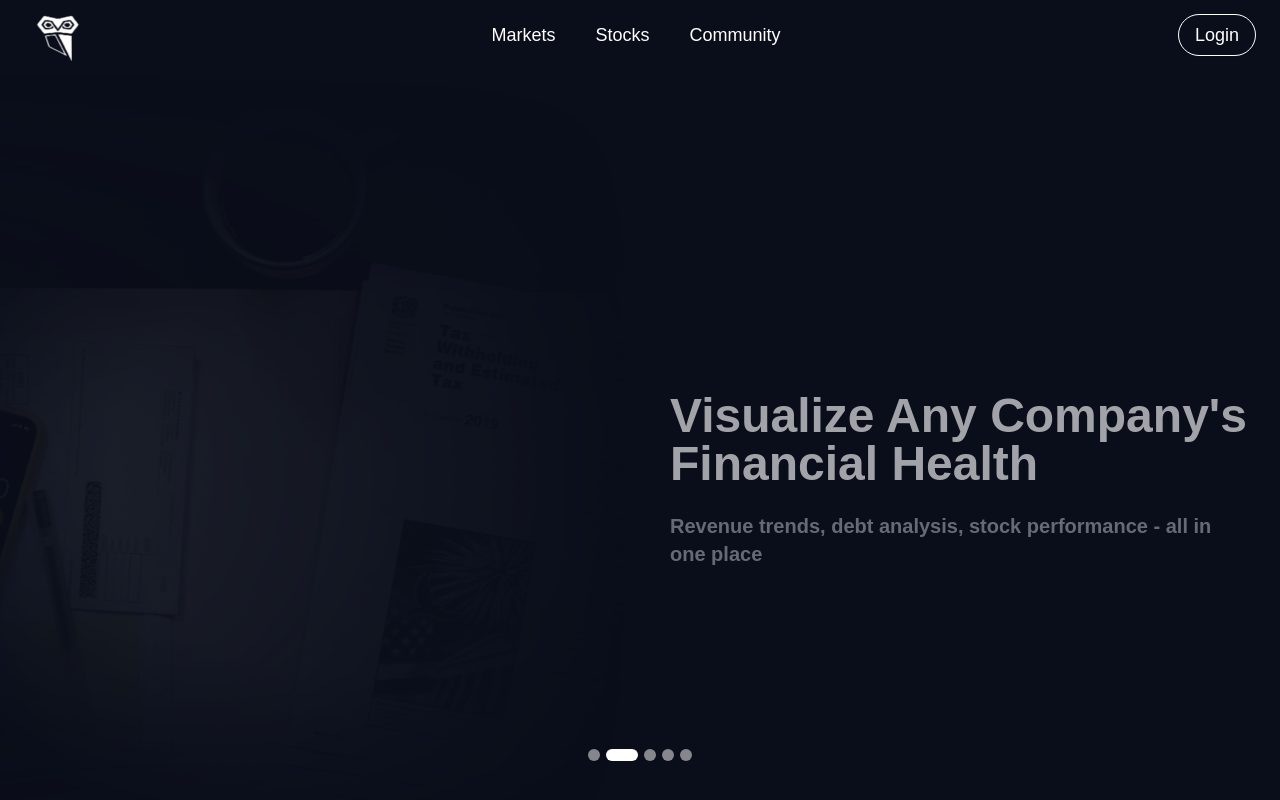
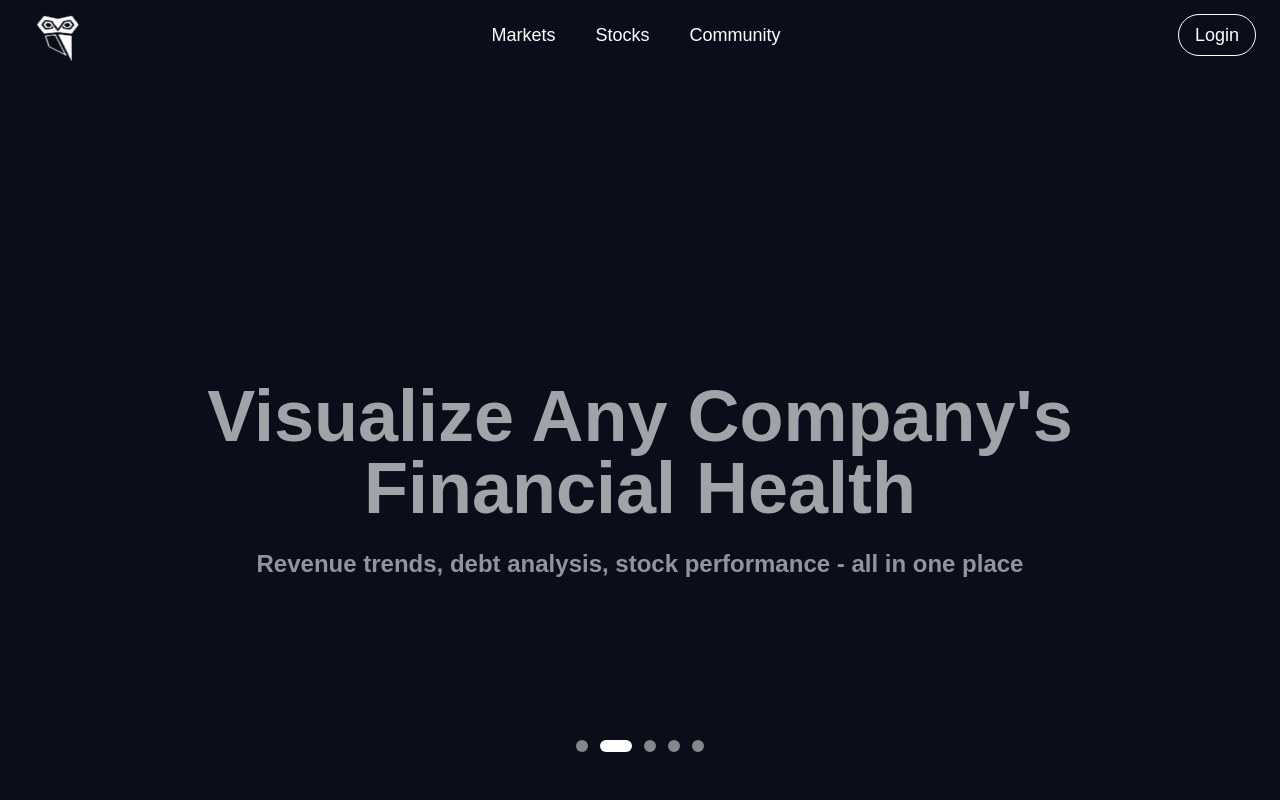
Before and after one commit to BasicallyManny/CapitolOwl, a Next.js app in the folder frontend/: page / in a window 1280 px wide. Shown: the top 800 px of the page. Built offline with nearby package versions, Linux system fonts and the light colour scheme.

Commit message:
removed images from hero need to have better images. Leaving it as is for now

```diff
--- a/frontend/src/app/homeComponents/hero.tsx
+++ b/frontend/src/app/homeComponents/hero.tsx
@@ -1,15 +1,13 @@
 "use client";
 
-import Image from "next/image";
 import STONKS from "@/app/assets/carouselImages/STONKS.png";
 import LEARN from "@/app/assets/carouselImages/learn.svg";
 import UNDERSTAND from "@/app/assets/carouselImages/understand.svg";
 import VISUALIZE from "@/app/assets/carouselImages/visualize.svg";
 import CapitolOwlLogo_1 from "@/app/assets/carouselImages/CapitolOwlLogo_1.svg"
 import type { StaticImageData } from "next/image";
-import { useState, useEffect } from "react";
+import { useState, useEffect, useMemo } from "react";
 import { motion, AnimatePresence } from "framer-motion";
-
 
 const Hero = () => {
     const images: Array<{ image: StaticImageData, HeroText: string, description: string }> = [
@@ -36,73 +34,60 @@ const Hero = () => {
         {
             image: CapitolOwlLogo_1,
             HeroText: "Ready to Invest Smarter?",
-            description: "Start your making smarter decisions today",
+            description: "Start making smarter decisions today",
         },
     ];
 
     const [currentImage, setCurrentImage] = useState(0);
-
+    const imagesLength = useMemo(() => images.length, [images.length]); // Memoize the length
     const goToSlide = (index: number) => {
-        setCurrentImage(index)
-    }
+        setCurrentImage(index);
+    };
 
     useEffect(() => {
         const interval = setInterval(() => {
-            setCurrentImage((currentImage + 1) % images.length);
+            setCurrentImage((prev) => (prev + 1) % images.length);
         }, 5000);
         return () => clearInterval(interval);
-    }, [currentImage, images.length]);
+    }, [currentImage, images.length, imagesLength]);
 
     return (
-        <div id="HeroContainer" className="h-screen w-screen flex flex-col justify-center items-center bg-[#0A0E1A]">
-            <div id="carouselContainer" className="w-full h-full flex ">
-                {/* LEFT IMAGE AREA */}
-                <div id="heroImage" className="w-1/2 h-full relative">
-                    <AnimatePresence mode="wait">
-                        <motion.div className="absolute top-0 left-0 w-full h-full" key={currentImage} initial={{ opacity: 0 }} animate={{ opacity: 1 }} exit={{ opacity: 0 }} transition={{ duration: 0.5 }}>
-                            {/* IMAGE OVERLAY */}
-                            <Image
-                                src={images[currentImage].image}
-                                alt="Hero image"
-                                fill
-                                className="object-cover flex items-center justify-center"
-                                style={{
-                                    maskImage: `linear-gradient(to bottom, black 0%, transparent 100%), linear-gradient(to right, black 0%, transparent 100%), linear-gradient(to top, black 0%, transparent 100%) `,
-                                    WebkitMaskImage: `linear-gradient(to bottom, black 0%, transparent 100%), linear-gradient(to right, black 0%, transparent 100%), linear-gradient(to top, black 0%, transparent 100%)`,
-                                    maskComposite: 'intersect',
-                                    WebkitMaskComposite: 'source-in'
-                                }}
-                            />
+        <div id="HeroContainer" className="relative h-screen w-screen bg-[#0A0E1A]">
+            {/* TEXT CONTENT LAYER */}
+            <div className="relative z-20 h-full flex items-center justify-center px-6 md:px-12">
+                <AnimatePresence mode="wait">
+                    <motion.div
+                        id="TextContainer"
+                        className="font-extrabold flex flex-col space-y-4 md:space-y-6 text-center max-w-4xl"
+                        key={currentImage}
+                        initial={{ opacity: 0, y: 20 }}
+                        animate={{ opacity: 1, y: 0 }}
+                        exit={{ opacity: 0, y: -20 }}
+                        transition={{ duration: 0.5 }}
+                    >
+                        <h1 className="text-4xl md:text-6xl lg:text-7xl text-white">
+                            {images[currentImage].HeroText}
+                        </h1>
+                        <p className="text-lg md:text-2xl text-gray-200">
+                            {images[currentImage].description}
+                        </p>
+                    </motion.div>
+                </AnimatePresence>
+            </div>
 
-                        </motion.div>
-                    </AnimatePresence>
-                </div>
-                {/* RIGHT SIDE TEXT */}
-                <div id="heroRight" className="w-1/2 h-full flex justify-center items-center">
-                    {/*HERO TEXT AREA*/}
-                    <AnimatePresence mode="wait">
-                        <motion.div id="TextContainer" className="font-extrabold flex flex-col space-y-6 p-7.5" key={currentImage} initial={{ opacity: 0, y: 20 }}
-                            animate={{ opacity: 1, y: 0 }}
-                            exit={{ opacity: 0, y: -20 }}
-                            transition={{ duration: 0.5 }}>
-                            <div id="HeroTitle" className="text-5xl text-white">
-                                {images[currentImage].HeroText}
-                            </div>
-                            <div id="HeroDescription" className="text-xl text-[#9CA3AF]">
-                                {images[currentImage].description}
-                            </div>
-                        </motion.div>
-                    </AnimatePresence>
-                </div>
-            </div>
             {/* DOTS */}
-            <div id="carouselDots" className="absolute bottom-8 justify-center items-center text-white space-x-1.5">
-                {images.map((_, element) => (
-                    <button key={element} className={`h-3 rounded-full transition-all ${element === currentImage
-                        ? 'bg-white w-8'
-                        : 'bg-white/50 w-3 hover:bg-white/75'
-                        }`} onClick={() => goToSlide(element)}>
-                    </button>
+            <div id="carouselDots" className="absolute bottom-30 left-1/2 -translate-x-1/2 flex gap-3 z-30">
+                {images.map((_, index) => (
+                    <button
+                        key={index}
+                        className={`h-3 rounded-full transition-all ${
+                            index === currentImage
+                                ? 'bg-white w-8'
+                                : 'bg-white/50 w-3 hover:bg-white/75'
+                        }`}
+                        onClick={() => goToSlide(index)}
+                        aria-label={`Go to slide ${index + 1}`}
+                    />
                 ))}
             </div>
         </div>
```
